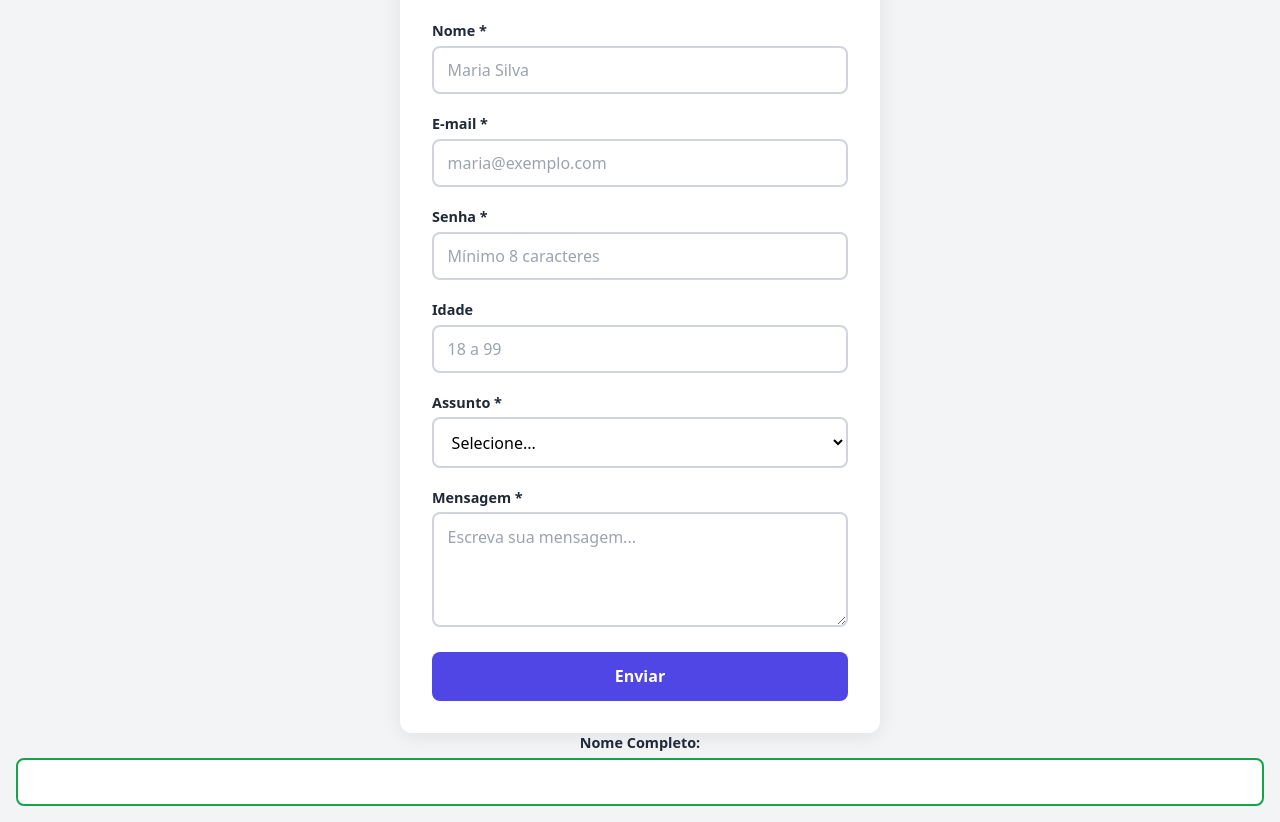
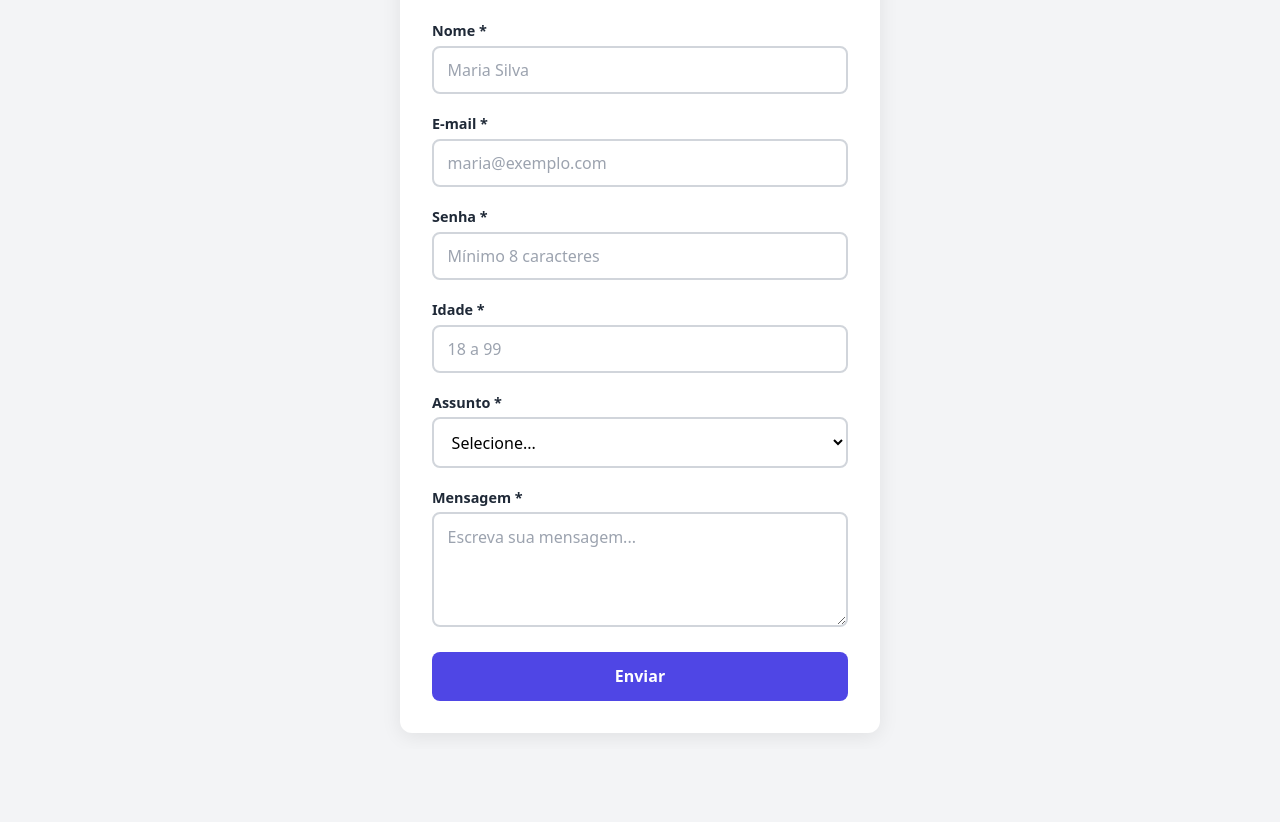
Before and after one commit to NatanPaques/ATV11-Formulario, a plain HTML site: page index.html in a window 1280 px wide. Shown: the part 117-939 px from the top of the page. After the commit the page ends 866 px from the top, so only its background shows below. Drawn offline with Linux system fonts and the light colour scheme.

Commit message:
Update index.html

```diff
--- a/index.html
+++ b/index.html
@@ -38,7 +38,7 @@
       </div>
 
       <div class="campo">
-        <label for="idade">Idade</label>
+        <label for="idade">Idade *</label>
         <input type="number" id="idade" name="idade"
                min="18" max="99" placeholder="18 a 99">
         <small class="erro">Informe um valor entre 18 e 99.</small>
@@ -68,7 +68,3 @@
   </main>
 </body>
 </html>
-
-
-<label for="campo-nome">Nome Completo:</label>
-<input type="text" id="campo-nome" name="nome">
```
